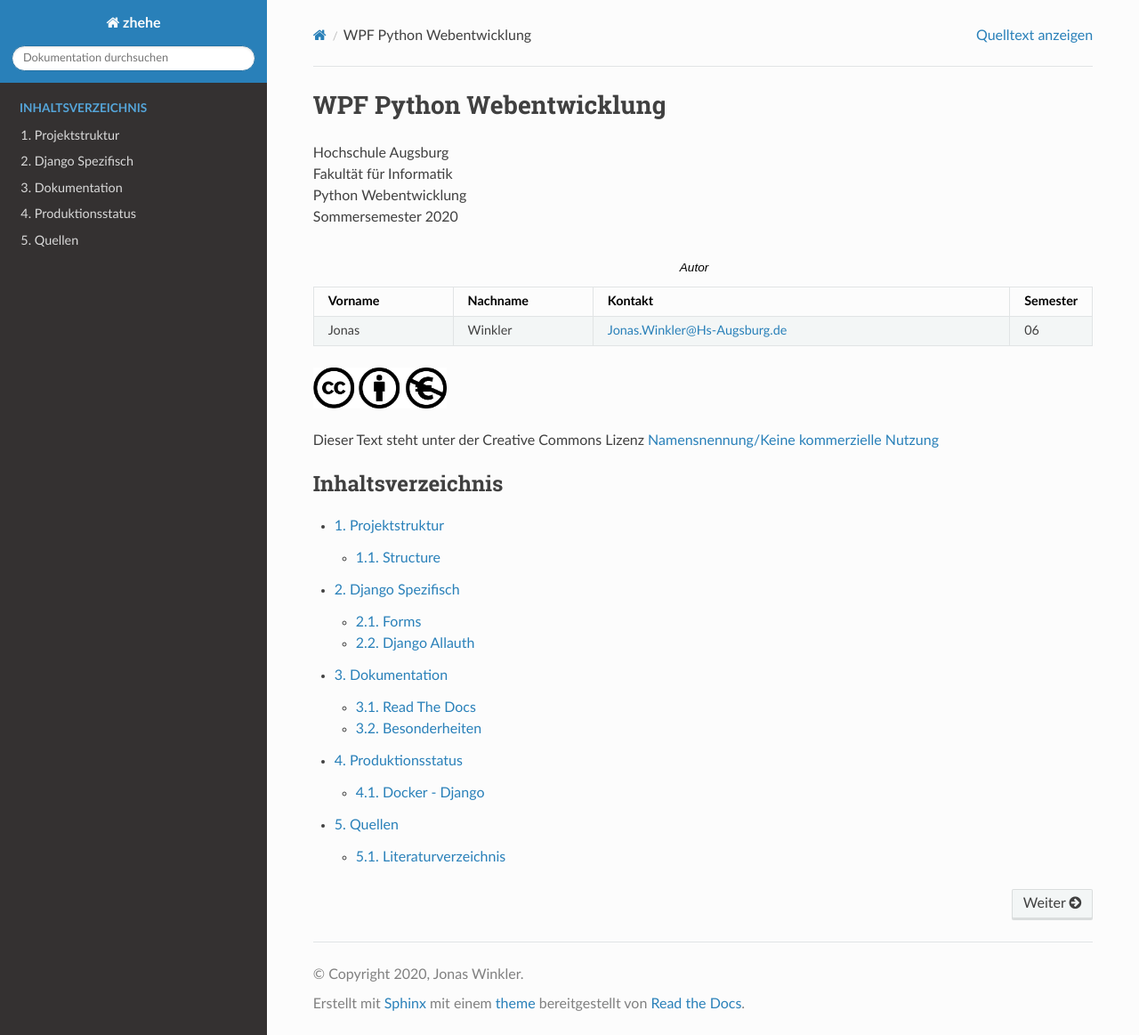
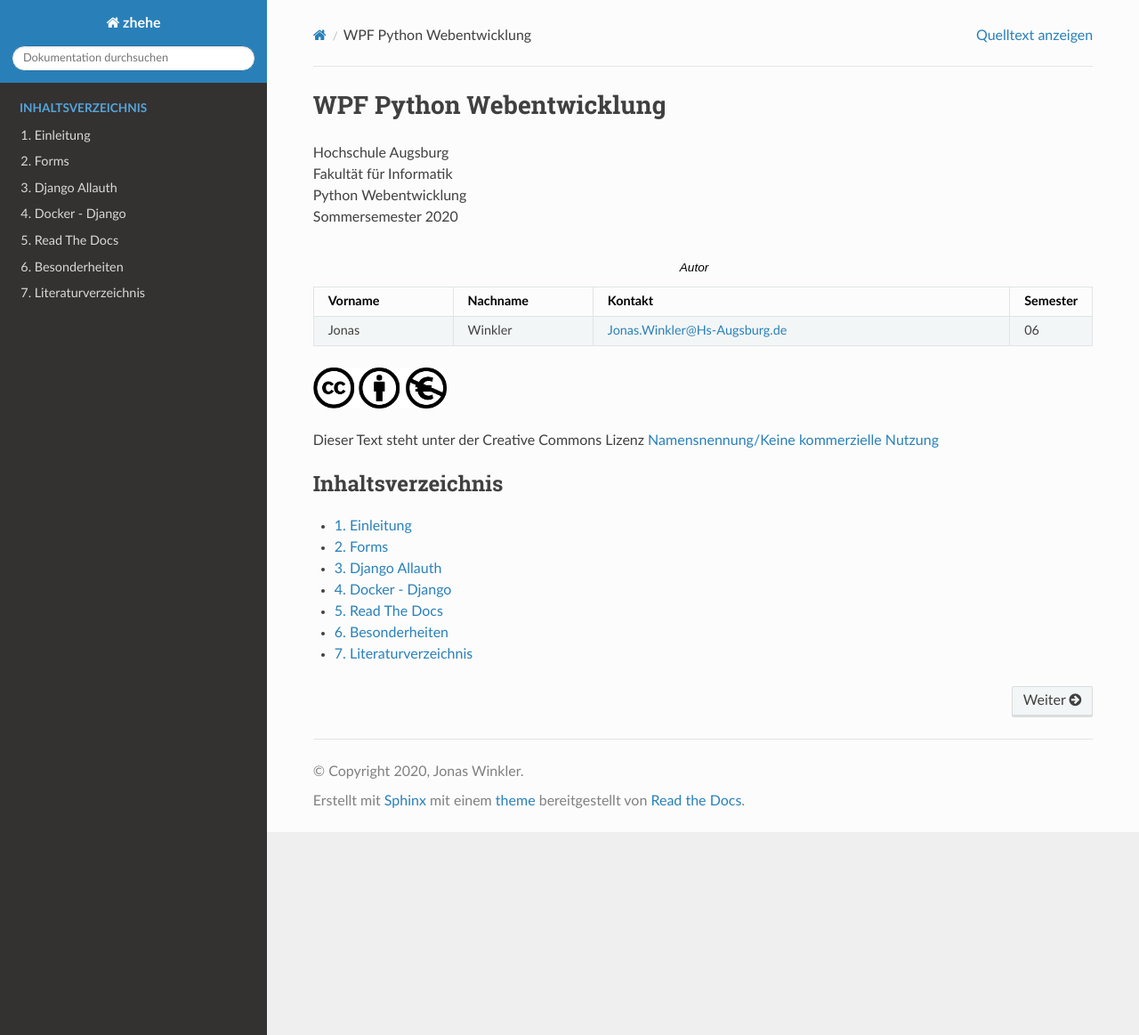
Before and after one commit to Winkler-Jonas/python-web-wpf, a Sphinx documentation site: the page built from zhehe/docs/source/index.rst, in a window 1280 px wide and 1163 px high. Shown: the whole window at 89% size. Built offline with Sphinx 7.4.7 and the Read the Docs theme 2.0.0, drawn with Linux system fonts in a browser that asks for light colours.

Commit message:
working on docs

```diff
--- a/zhehe/docs/source/bibliography/index.rst
+++ /dev/null
@@ -1,7 +0,0 @@
-Quellen
-#######
-
-.. toctree::
-   :maxdepth: 1
-
-   bibliography
--- a/zhehe/docs/source/django_specifics/allauth.rst
+++ b/zhehe/docs/source/django_allauth.rst
@@ -52,6 +52,7 @@ Die Informationen zu Googles SMTP-Einstellungen können hier nachgelesen werden.
 https://support.google.com/mail/answer/7126229?p=BadCredentials&visit_id=637307618550623949-3936989994&rd=2&authuser=4
 
 .. code-block:: python
+
     EMAIL_BACKEND = 'django.core.mail.backends.smtp.EmailBackend'
     EMAIL_HOST = 'smtp.gmail.com'
     EMAIL_PORT = 587
--- a/zhehe/docs/source/index.rst
+++ b/zhehe/docs/source/index.rst
@@ -33,8 +33,9 @@ Dieser Text steht unter der Creative Commons Lizenz
    :maxdepth: 2
    :numbered:
 
-   project_structure/index
-   django_specifics/index
-   documentation/index
-   production/index
-   bibliography/index
+   project_info
+   django_forms
+   django_allauth
+   docker
+   documentation
+   bibliography
--- a/zhehe/docs/source/project_structure/project_structure.rst
+++ /dev/null
@@ -1,2 +0,0 @@
-Structure
-*********
```
Also changed, not shown: zhehe/docs/source/django_forms.rst (renamed from zhehe/docs/source/django_specifics/forms.rst, +7 -0 lines), zhehe/docs/source/django_specifics/index.rst (deleted, +0 -11 lines), zhehe/docs/source/documentation/index.rst (deleted, +0 -11 lines), zhehe/docs/source/production/index.rst (deleted, +0 -11 lines), zhehe/docs/source/project_info.rst (added, +24 -0 lines), zhehe/docs/source/project_structure/index.rst (deleted, +0 -11 lines), zhehe/docs/source/bibliography.rst (renamed from zhehe/docs/source/bibliography/bibliography.rst), zhehe/docs/source/docker.rst (renamed from zhehe/docs/source/production/docker.rst), zhehe/docs/source/documentation.rst (renamed from zhehe/docs/source/documentation/read_the_docs.rst).
